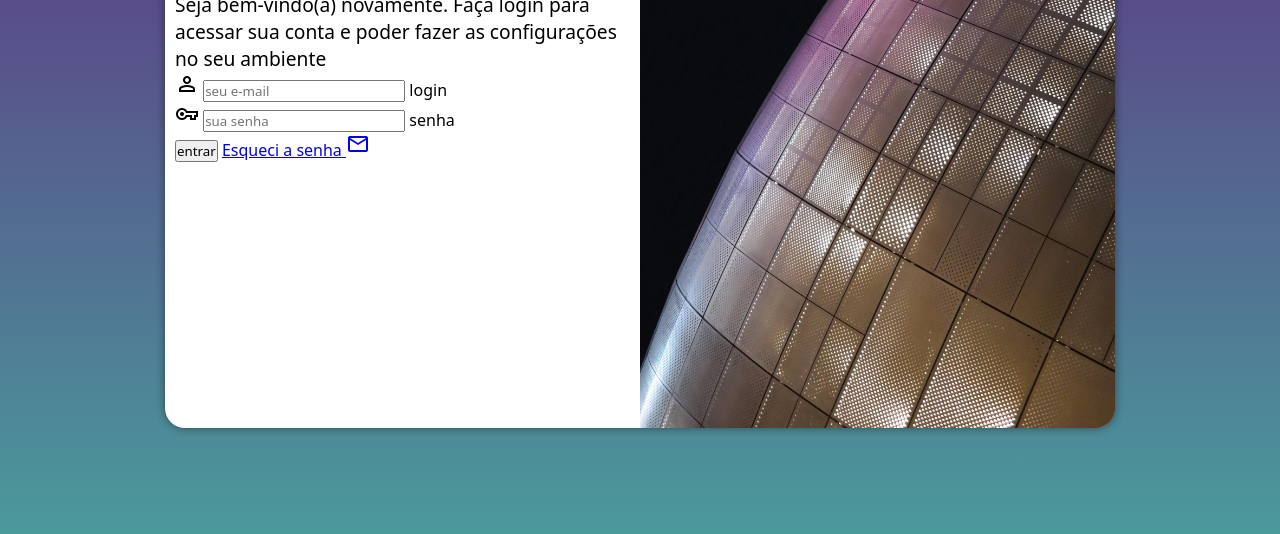
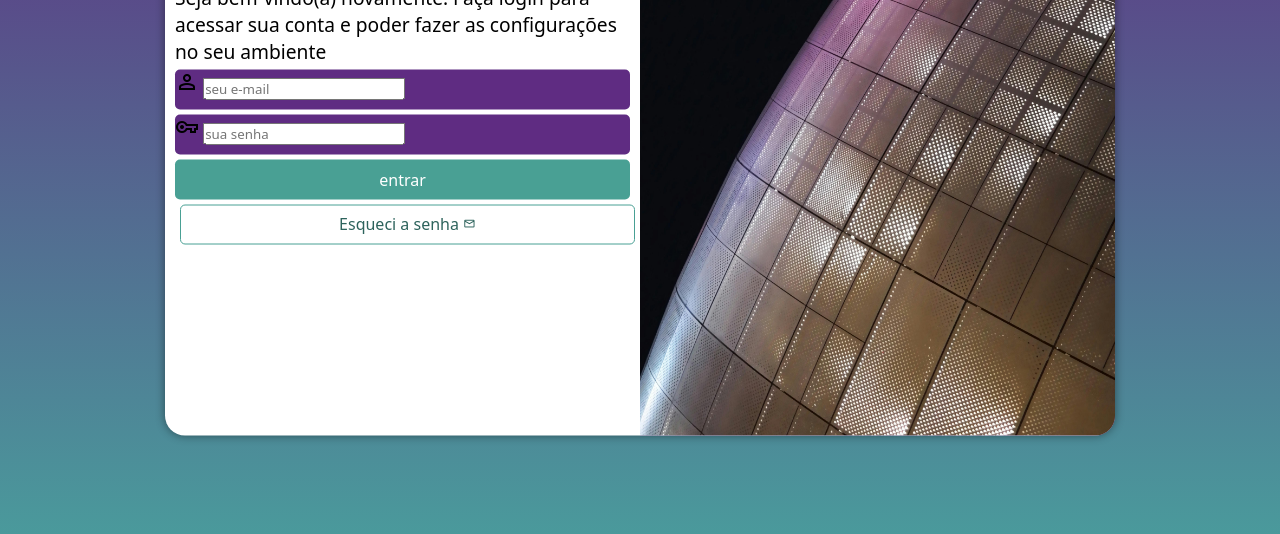
Before and after one commit to cesarpra/projeto-login, a plain HTML site: page index.html in a window 1280 px wide. Shown: the part 222-756 px from the top of the page. Drawn offline with nearby package versions, Linux system fonts and the light colour scheme.

Commit message:
estilizei a tela de login

```diff
--- a/estilos/style.css
+++ b/estilos/style.css
@@ -33,7 +33,7 @@ section#login{
 
     background-color: white;
     width: 250px;
-    height: 500px;
+    height: 515px;
     border-radius: 20px;
     overflow: hidden;
     box-shadow: 0px 0px 10px rgba(0, 0, 0, 0.452);
@@ -63,3 +63,56 @@ div#formulario > h1{
 div#formulario > p{
     font-size: .8em;
 }
+
+form > div.campo{
+    background-color: #5f2c82;
+    display: block;
+    width: 100%;
+    height: 40px;
+    border-radius: 5px;
+    margin: 5px 0px;
+
+}
+
+div.campo > label{
+    display: none;
+}
+
+form > input[type=submit]{
+    display: block;
+    font-size: 1em;
+    width: 100%;
+    height: 40px;
+    background-color: #49a094;
+    color: white;
+    border: none;
+    border-radius: 5px;
+    cursor: pointer;
+}
+
+form > input[type=submit]:hover{
+    background-color: #2d635c;
+}
+
+form > a.botao{
+    display: block;
+    text-align: center;
+    font-size: 1em;
+    width: 100%;
+    height: 40px;
+    padding-top: 7px;
+    margin: 5px;
+    background-color: white;
+    color: #2d635c;
+    border: 1px #49a094 solid;
+    border-radius: 5px;
+    text-decoration: none;
+}
+
+form > a.botao:hover{
+    background-color: #63dbcb;
+}
+
+form > a.botao > i{
+    font-size: .8em;
+}
--- a/index.html
+++ b/index.html
@@ -29,7 +29,7 @@
                         <label for="isenha">senha</label>
                     </div>
                     <input type="submit" value="entrar">
-                    <a href="esqueci.html">
+                    <a href="esqueci.html" class="botao">
                         Esqueci a senha <i class="material-symbols-outlined">mail</i>
                     </a>
                 </form>
```
